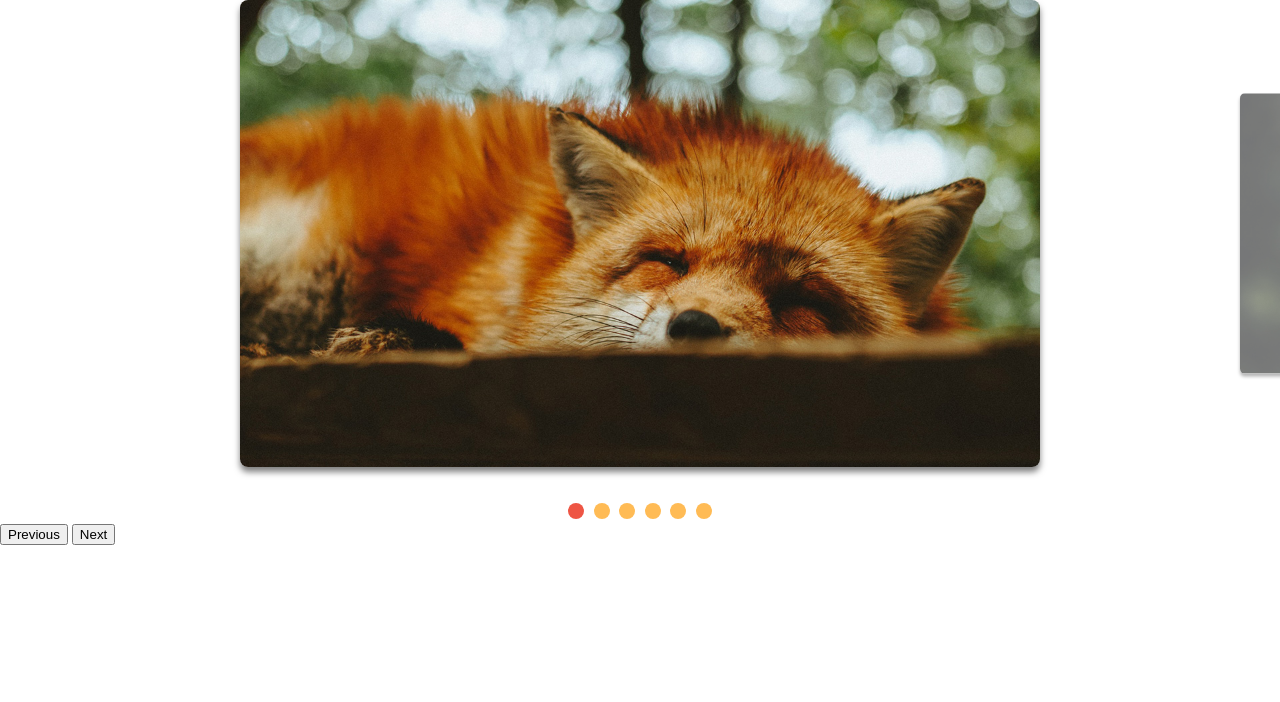
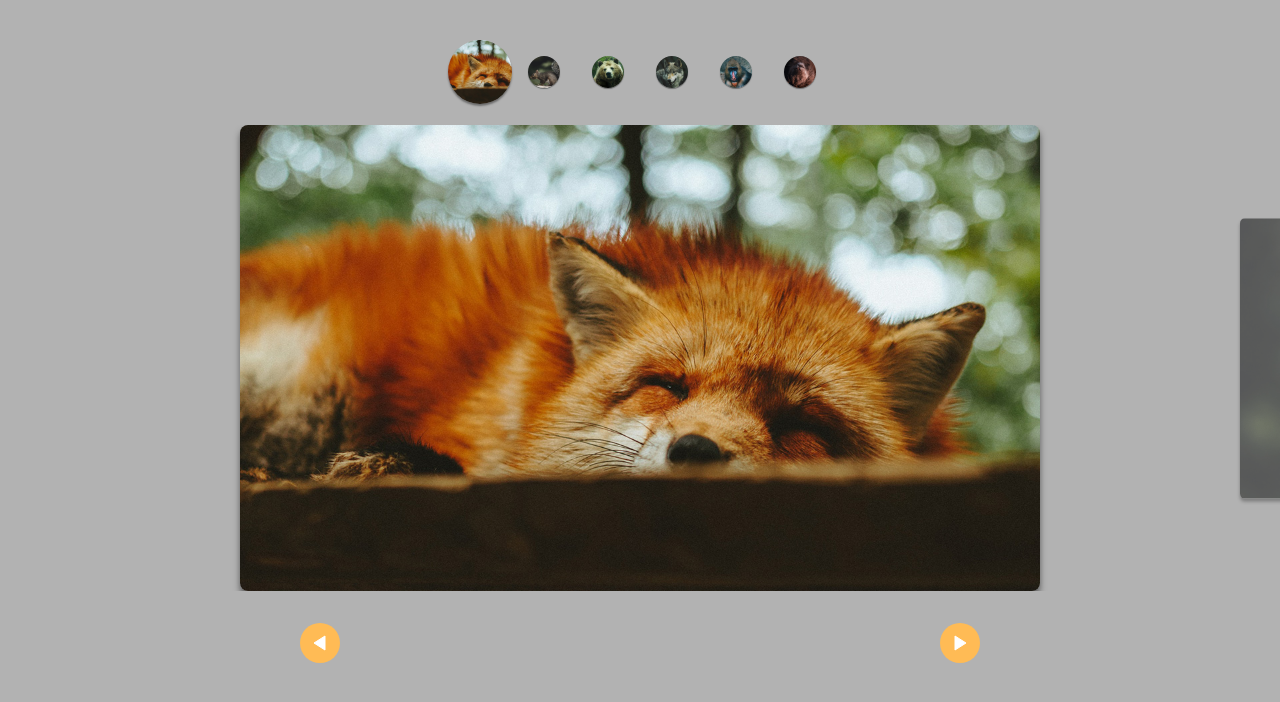
Before and after one commit to marcosHenrique-developer/slides-animados, a plain HTML site: page index.html in a window 1280 px wide. Drawn offline with Linux system fonts and the light colour scheme.

Commit message:
Controls

```diff
--- a/css/style.css
+++ b/css/style.css
@@ -1,5 +1,6 @@
 body {
   margin: 0px;
+  background: rgba(0, 0, 0, 0.3);
 }
 
 ul {
@@ -65,3 +66,50 @@ img {
 [data-control='slide'] li a:hover {
   background: #e54;
 }
+
+.custom-controls {
+  display: flex;
+  justify-content: center;
+  margin-top: 2rem;
+  flex-wrap: wrap;
+}
+
+.custom-controls li {
+  opacity: 0.7s;
+  transform: scale(0.5);
+  width: 4rem;
+  height: 4rem;
+  border-radius: 50%;
+  overflow: hidden;
+  margin-top: 0.5rem;
+  margin-bottom: 1.3rem;
+  box-shadow: 0 2px 2px rgba(0, 0, 0, 0.4);
+}
+
+.custom-controls li.active {
+  opacity: 1;
+  transform: scale(1);
+}
+
+.arrow-nav {
+  display: flex;
+  justify-content: space-around;
+  margin: 2rem 0;
+}
+
+.arrow-nav button {
+  cursor: pointer;
+  border: none;
+  border-radius: 1.5rem;
+  width: 2.5rem;
+  height: 2.5rem;
+  background: #fb5 url('../img/arrow.svg') center center no-repeat;
+}
+
+.arrow-nav button:hover {
+  color: yellowgreen;
+}
+
+.arrow-nav button.prev {
+  transform: rotate(-180deg);
+}
--- a/index.html
+++ b/index.html
@@ -10,6 +10,14 @@
 </head>
 
 <body>
+  <ul class="custom-controls">
+    <li><img src="img/foto1-thumb.jpg" alt=""></li>
+    <li><img src="img/foto2-thumb.jpg" alt=""></li>
+    <li><img src="img/foto3-thumb.jpg" alt=""></li>
+    <li><img src="img/foto4-thumb.jpg" alt=""></li>
+    <li><img src="img/foto5-thumb.jpg" alt=""></li>
+    <li><img src="img/foto6-thumb.jpg" alt=""></li>
+  </ul>
   <div class="slide-wrapper">
     <ul class="slide">
       <li><img src="img/foto1.jpg" alt=""></li>
@@ -21,8 +29,8 @@
     </ul>
   </div>
   <div class="arrow-nav">
-    <button class="prev">Previous</button>
-    <button class="next">Next</button>
+    <button class="prev"></button>
+    <button class="next"></button>
   </div>
   <script type="module" src="js/script.js"></script>
 </body>
--- a/js/script.js
+++ b/js/script.js
@@ -3,4 +3,4 @@ import { SlideNav } from './slide.js';
 const slide = new SlideNav('.slide', '.slide-wrapper');
 slide.init();
 slide.addArrow('.prev', '.next');
-slide.addControl();
+slide.addControl('.custom-controls');
```
